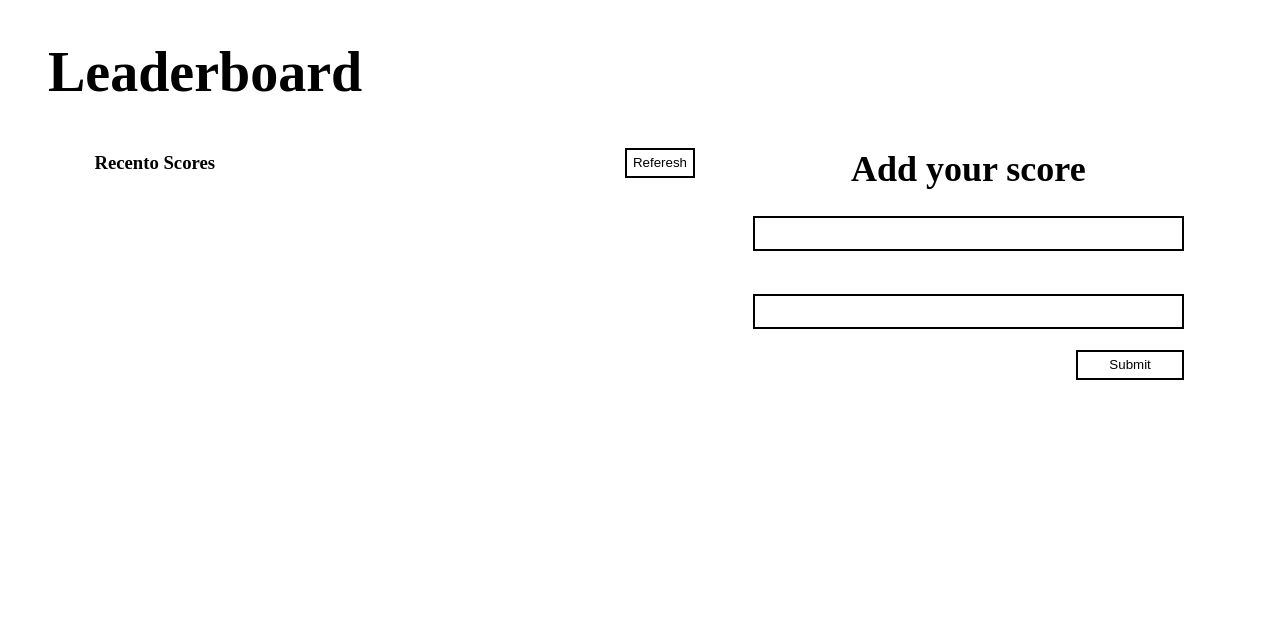
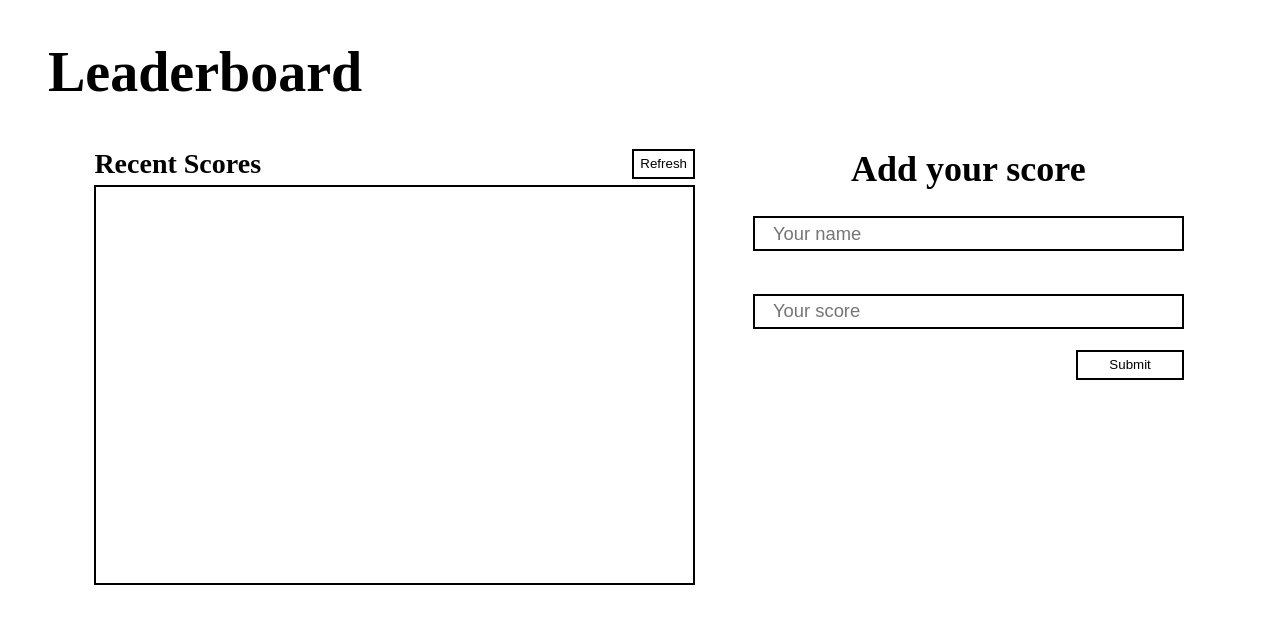
Before and after one commit to memelopez/leaderboard, a website built with webpack: page src/index.html in a window 1280 px wide. Built offline with nearby package versions, Linux system fonts and the light colour scheme.

Commit message:
Add placeholder on inputs and fix typo in a button

```diff
--- a/src/index.html
+++ b/src/index.html
@@ -11,16 +11,16 @@
         <div class="mainContent">
             <section class="recentScores">
                 <div class="scoresTitle">
-                    <h3>Recento Scores</h3>
-                    <button class="refresh">Referesh</button>
+                    <h3 class="subT">Recent Scores</h3>
+                    <button class="refresh">Refresh</button>
                 </div>
-                <ul class="scoresList"></ul>
+                <ul id="scoresList"></ul>
             </section>
             <section class="newScore">
                 <h2 class="formTitle">Add your score</h2>
                 <form action="" id="addScore">
-                    <input type="text" name="name" id="userName">
-                    <input type="text" name="score" id="userScore">
+                    <input type="text" name="name" id="userName" placeholder="Your name">
+                    <input type="text" name="score" id="userScore" placeholder="Your score">
                     <button>Submit</button>
                 </form>
             </section>
```
